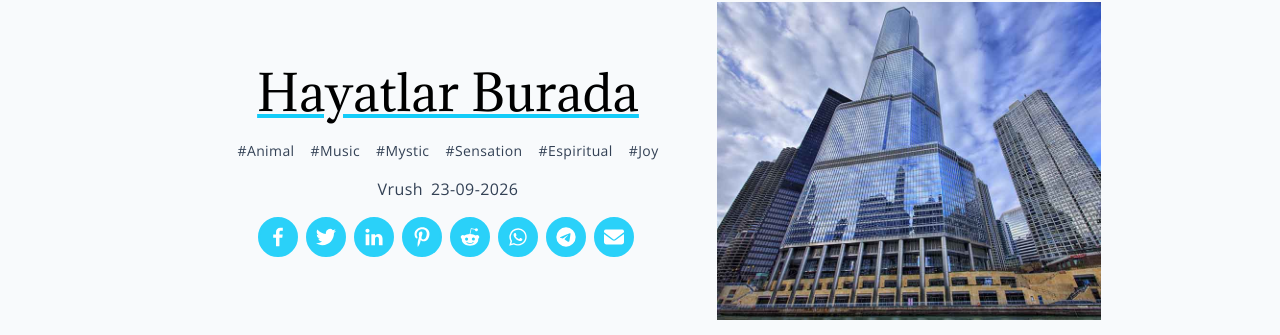
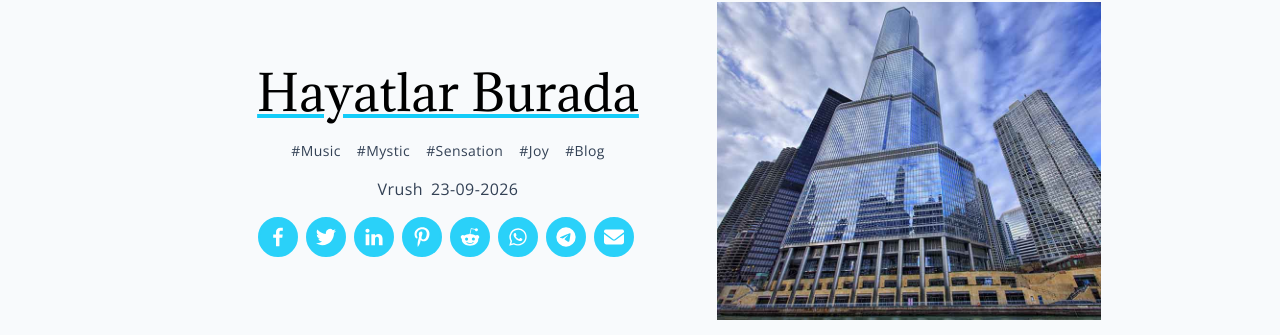
Before and after one commit to turning20w-hub/VrushStuff, a Jekyll site: the page built from _posts/2026-09-23-test-7.md, in a window 1280 px wide. Shown: the part 110-445 px from the top of the page. Built offline with Jekyll 4.4.1, drawn with Linux system fonts in a browser that asks for light colours.

Commit message:
Update 2026-09-23-test-7.md

```diff
--- a/_posts/2026-09-23-test-7.md
+++ b/_posts/2026-09-23-test-7.md
@@ -3,12 +3,11 @@ layout: post
 title: Hayatlar Burada
 image: /assets/images/example3.jpg
 tags:
-  - Animal
   - Music
   - Mystic
   - Sensation
-  - Espiritual
   - Joy
+  - Blog
 ---
 
 ## Dinledim musique
```
